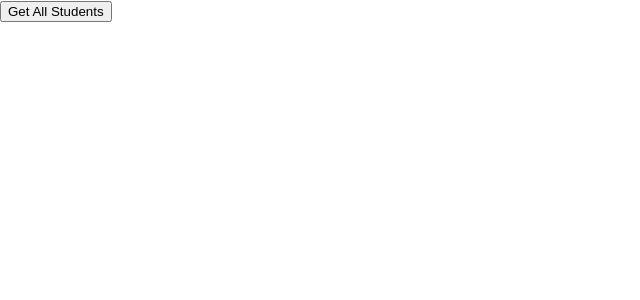
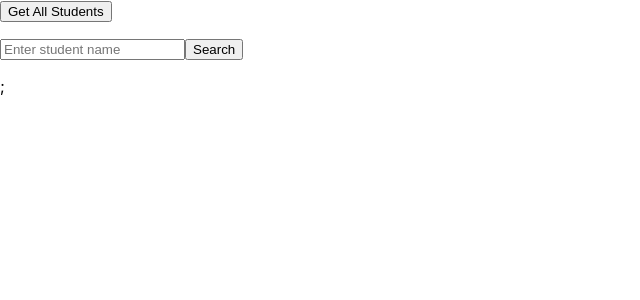
Before and after one commit to vikrant-chauhan1/SchoolFee-Management-System, a React (Create React App) app in the folder fee-management-frontend/: page /students in a window 1280 px wide. Shown: the top 300 px of the page, without its empty margins (0-640 px from the left). Built offline with nearby package versions, Linux system fonts and the light colour scheme.

Commit message:
adding function to the student component

```diff
--- a/fee-management-frontend/package.json
+++ b/fee-management-frontend/package.json
@@ -7,6 +7,7 @@
     "@testing-library/jest-dom": "^6.6.3",
     "@testing-library/react": "^16.3.0",
     "@testing-library/user-event": "^13.5.0",
+    "axios": "^1.11.0",
     "bcrypt": "^6.0.0",
     "jsonwebtoken": "^9.0.2",
     "react": "^19.1.0",
--- a/fee-management-frontend/src/pages/Students.jsx
+++ b/fee-management-frontend/src/pages/Students.jsx
@@ -1,8 +1,12 @@
 import { useState } from "react";
+import axios from "axios"
 
 const Students = ()=>{
     const [students,setStudents] = useState([]);
+    const [studentByName,setStudentByName] = useState([]);
+    const [studentName,setStudentName] = useState("")
 
+    // GETTING ALL THE STUDENTS
     const getAllStudents = async(e)=>{
         e.preventDefault();
         try {
@@ -28,7 +32,33 @@ const Students = ()=>{
         }
     };
 
+    //GETTING STUDENTS BY NAME
+    const getStudentsByName = async (e)=>{
+        e.preventDefault();
+        try {
+            const token = localStorage.getItem("token")
+            const res = await axios.get(`http://localhost:5000/api/students/name/${studentName}`,
+                {
+                    headers:{
+                        Authorization:`Bearer ${token}`
+                    },
+                }
+            );
+            if(!res.ok){
+                throw new Error("server error or forbidden getting student using names");
+            }
+            const data = await res.json();
+            setStudentByName(data);
+        } catch (error) {
+            console.error("Error fetching student using name",error);
+
+        }
+
+
+    }
+
     return(
+        <div>
             <div>
                 <button onClick={getAllStudents}>Get All Students</button>
                 <ul>
@@ -39,6 +69,35 @@ const Students = ()=>{
                     ))}
                 </ul>
             </div>
+
+            <div>
+                <input
+                    type="text"
+                    value={studentByName}
+                    onChange={(e)=>setStudentName(e.target.value)}
+                    placeholder="Enter student name"
+
+
+                />
+                <button onClick={getStudentsByName}>Search</button>
+
+                {studentByName ?
+                    <div>
+                       <ul>
+                            {studentByName.map((s,index)=>(
+                                <li key={index}><h1>{s.name}</h1> <h2>{s.roll_number}</h2> <h2>{s.class}</h2> <h3>{s.contact}</h3> <h3>{s.address}</h3> </li>
+
+                            ))}
+                       </ul>
+
+                     </div>
+
+                :<div></div>
+                };
+
+            </div>
+
+        </div>
     );
 
 };
```
Also changed, not shown: 1 other file (tests, documents, lock files or other folders). Lines whose indentation alone changed are shown as unchanged.
